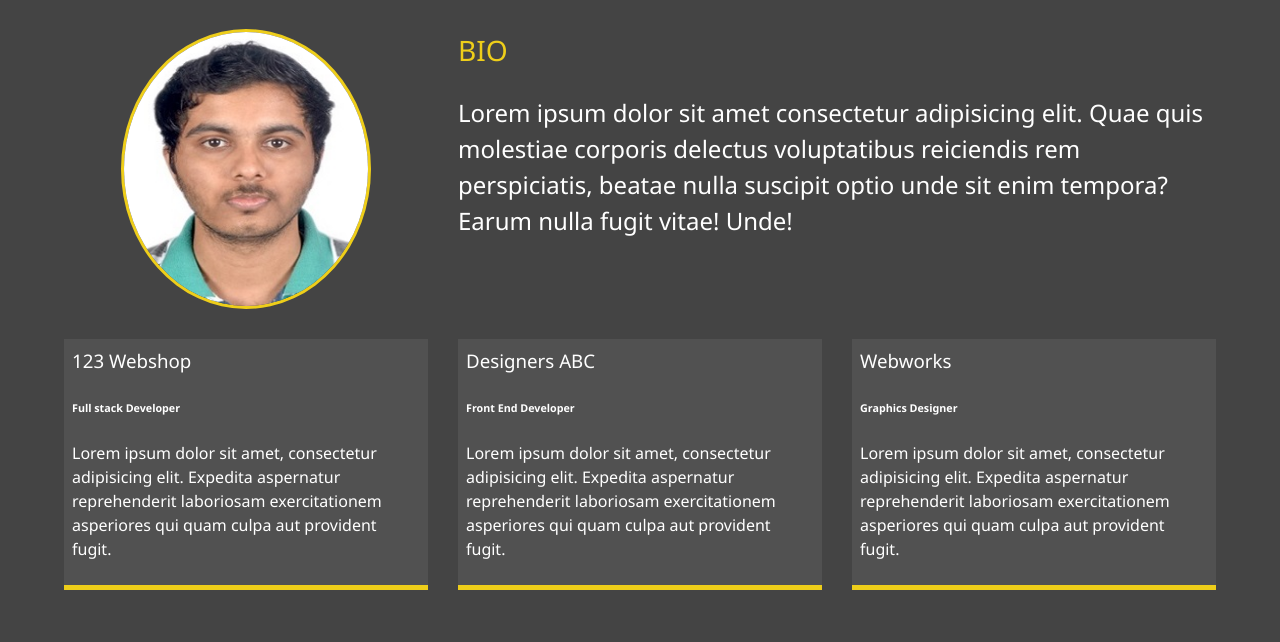
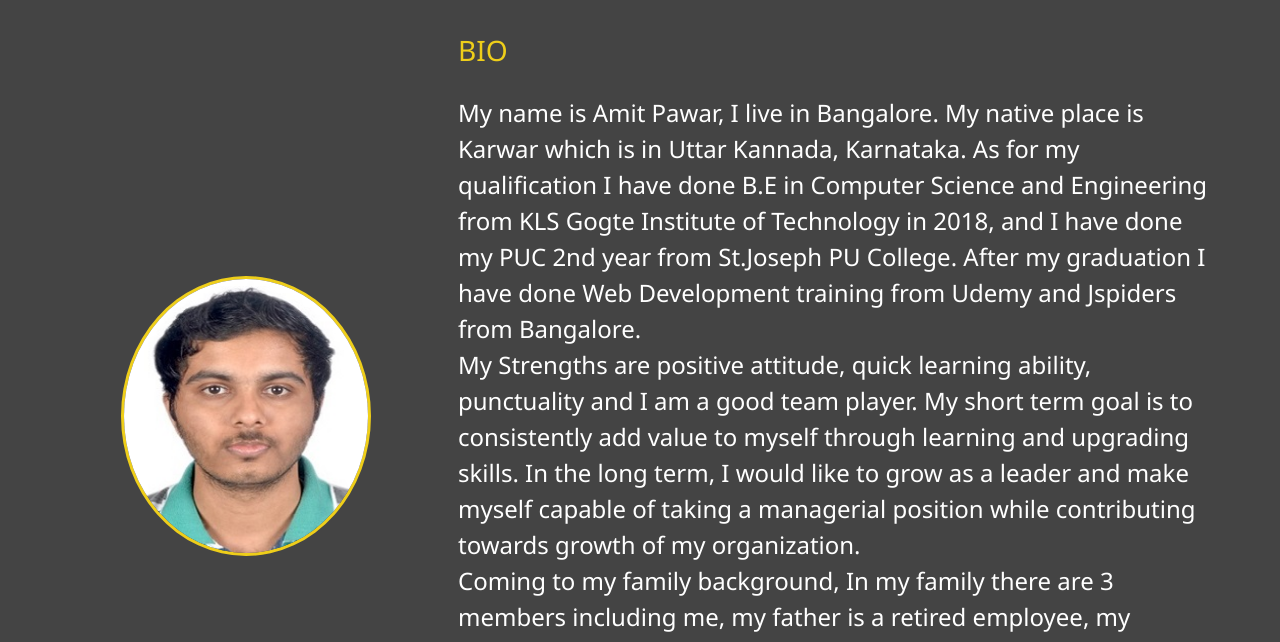
Before and after one commit to zedmit0870/My-Portfolio, a website: page dist/about.html in a window 1280 px wide. Shown: the part 253-895 px from the top of the page. Drawn offline with Linux system fonts and the light colour scheme.

Commit message:
'Added-bio'

```diff
--- a/dist/about.html
+++ b/dist/about.html
@@ -45,39 +45,30 @@
 
             <div class="bio">
                 <h3 class="text-secondary">BIO</h3>
-                <p>Lorem ipsum dolor sit amet consectetur adipisicing elit.
-                    Quae quis molestiae corporis delectus
-                    voluptatibus reiciendis rem perspiciatis,
-                    beatae nulla suscipit optio unde sit enim tempora?
-                    Earum nulla fugit vitae! Unde!
+                <p>My name is Amit Pawar, I live in Bangalore. My native place is Karwar which is in Uttar Kannada,
+                    Karnataka. As for my qualification I have done B.E in Computer Science and Engineering from
+                    KLS Gogte Institute of Technology in 2018, and I have done my PUC 2nd year from St.Joseph PU
+                    College. After my graduation I have done Web Development training from Udemy and Jspiders from
+                    Bangalore.<br>
+                    My Strengths are positive attitude, quick learning ability, punctuality and I am a good team player.
+                    My short term goal is to consistently add value to myself through learning and upgrading skills.
+
+                    In the long term, I would like to grow as a leader and make myself capable of
+                    taking a managerial position while contributing towards growth of my organization.<br>
+
+                    Coming to my family background,
+
+                    In my family there are 3 members including me, my father is a retired
+                    employee, my mother is government employee.<br>
+
+                    My hobbies are listening to music, traveling with friends and family, I love to watch and play cricket
+                    and I am also avid comic reader.
+
                 </p>
             </div>
 
-            <div class="job job-1">
-                <h3>123 Webshop</h3>
-                <h6>Full stack Developer</h6>
-                <p>Lorem ipsum dolor sit amet, consectetur adipisicing elit.
-                    Expedita aspernatur reprehenderit laboriosam exercitationem
-                    asperiores qui quam culpa aut provident fugit.
-                </p>
-            </div>
-
-            <div class="job job-2">
-                <h3>Designers ABC</h3>
-                <h6>Front End Developer</h6>
-                <p>Lorem ipsum dolor sit amet, consectetur adipisicing elit.
-                    Expedita aspernatur reprehenderit laboriosam exercitationem
-                    asperiores qui quam culpa aut provident fugit.
-                </p>
-            </div>
-
-            <div class="job job-3">
-                <h3>Webworks</h3>
-                <h6>Graphics Designer</h6>
-                <p>Lorem ipsum dolor sit amet, consectetur adipisicing elit.
-                    Expedita aspernatur reprehenderit laboriosam exercitationem
-                    asperiores qui quam culpa aut provident fugit.
-                </p>
+            <div>
+                <h3>My CV</h3>
             </div>
         </div>
     </main>
```
